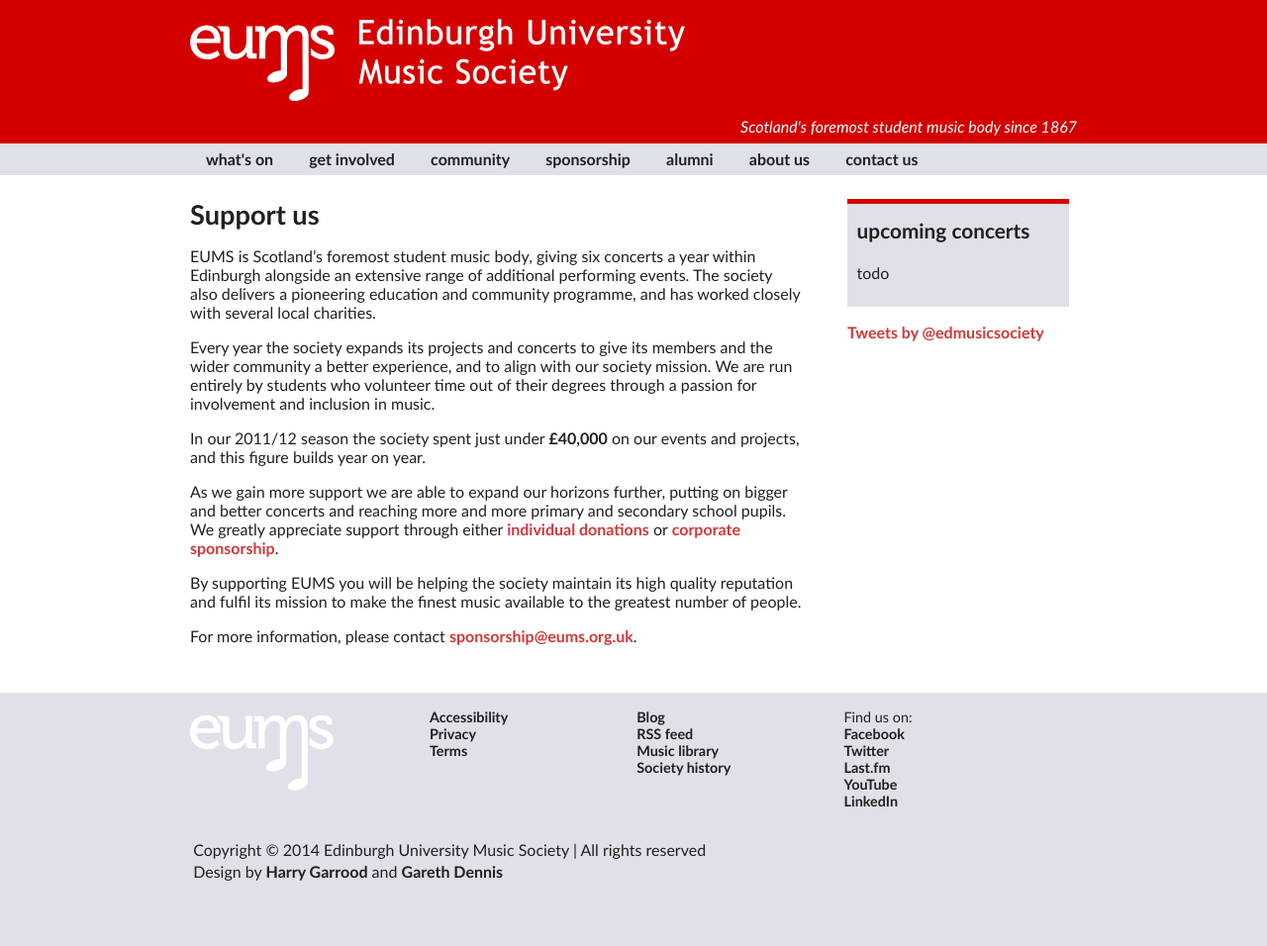
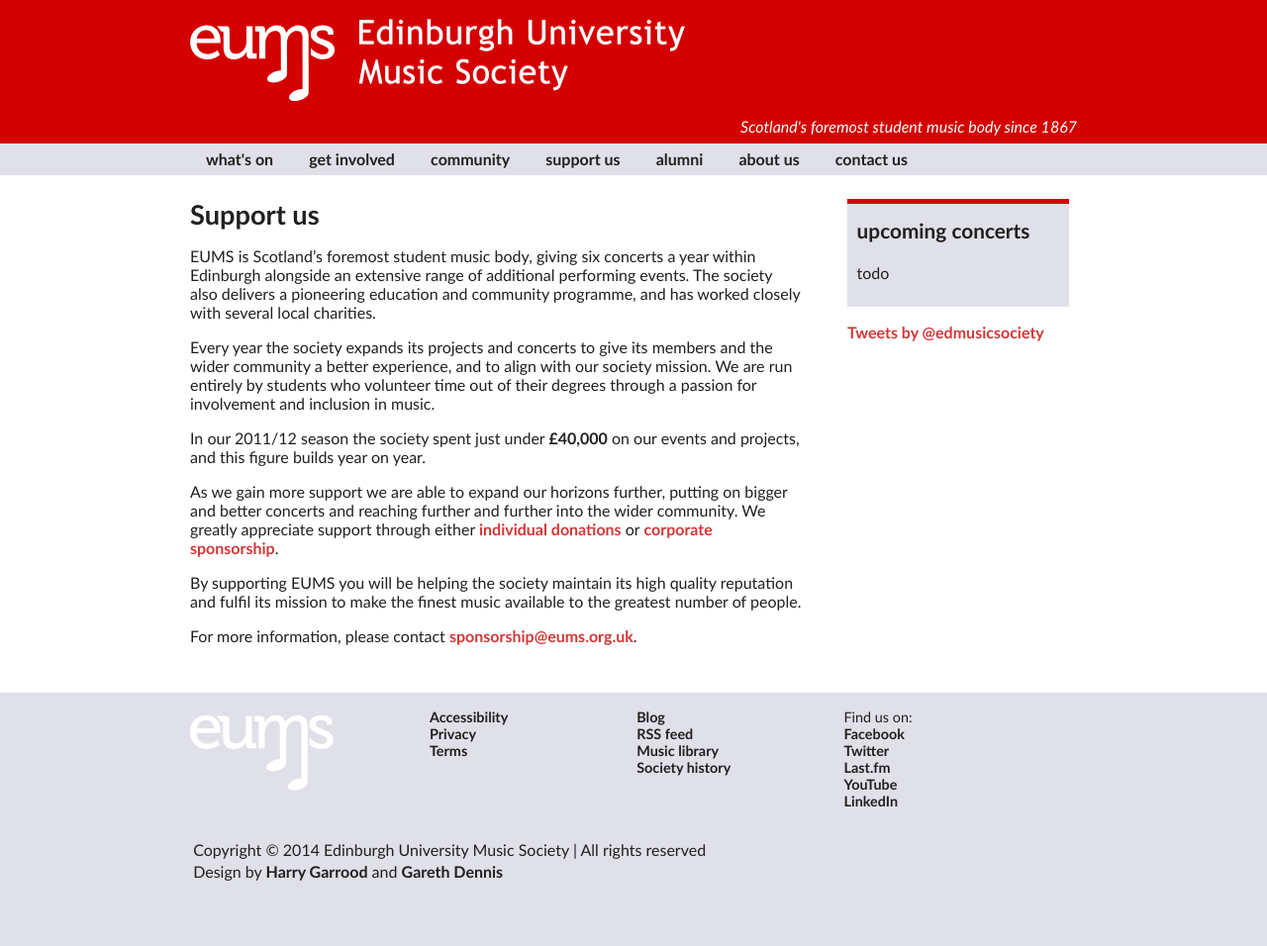
Before and after one commit to eums/website, a Jekyll site: the page built from support-us/index.markdown, in a window 1280 px wide. Shown: the whole page at 99% size. Built offline with Jekyll 4.4.1, drawn with Linux system fonts in a browser that asks for light colours; comment, search, counter and statistics services are not loaded.

Commit message:
Replace sponsorship -> support us
Because 'sponsorship' sounds like an ongoing commitment, and aimed at
businesses only. We're also interested in one-off donations from
individuals so 'support us' is more appropriate.

```diff
--- a/_data/nav_items.yml
+++ b/_data/nav_items.yml
@@ -8,8 +8,8 @@
   name: "community"
   href: "/community/"
 -
-  name: "sponsorship"
-  href: "/sponsorship/"
+  name: "support us"
+  href: "/support-us/"
 -
   name: "alumni"
   href: "/alumni/"
--- a/sponsorship/index.markdown
+++ b/support-us/index.markdown
@@ -19,10 +19,9 @@
 and projects, and this figure builds year on year.
 
 As we gain more support we are able to expand our horizons further, putting on
-bigger and better concerts and reaching more and more primary and secondary
-school pupils. We greatly appreciate support through either [individual
-donations](/sponsorship/individual/) or [corporate
-sponsorship](/sponsorship/corporate/).
+bigger and better concerts and reaching further and further into the wider
+community. We greatly appreciate support through either [individual donations](/support-us/individual/)
+or [corporate sponsorship](/support-us/corporate/).
 
 By supporting EUMS you will be helping the society maintain its high quality
 reputation and fulfil its mission to make the finest music available to the
```
Also changed, not shown: support-us/corporate/index.markdown (renamed from sponsorship/corporate/index.markdown), support-us/individual/index.markdown (renamed from sponsorship/individual/index.markdown).
